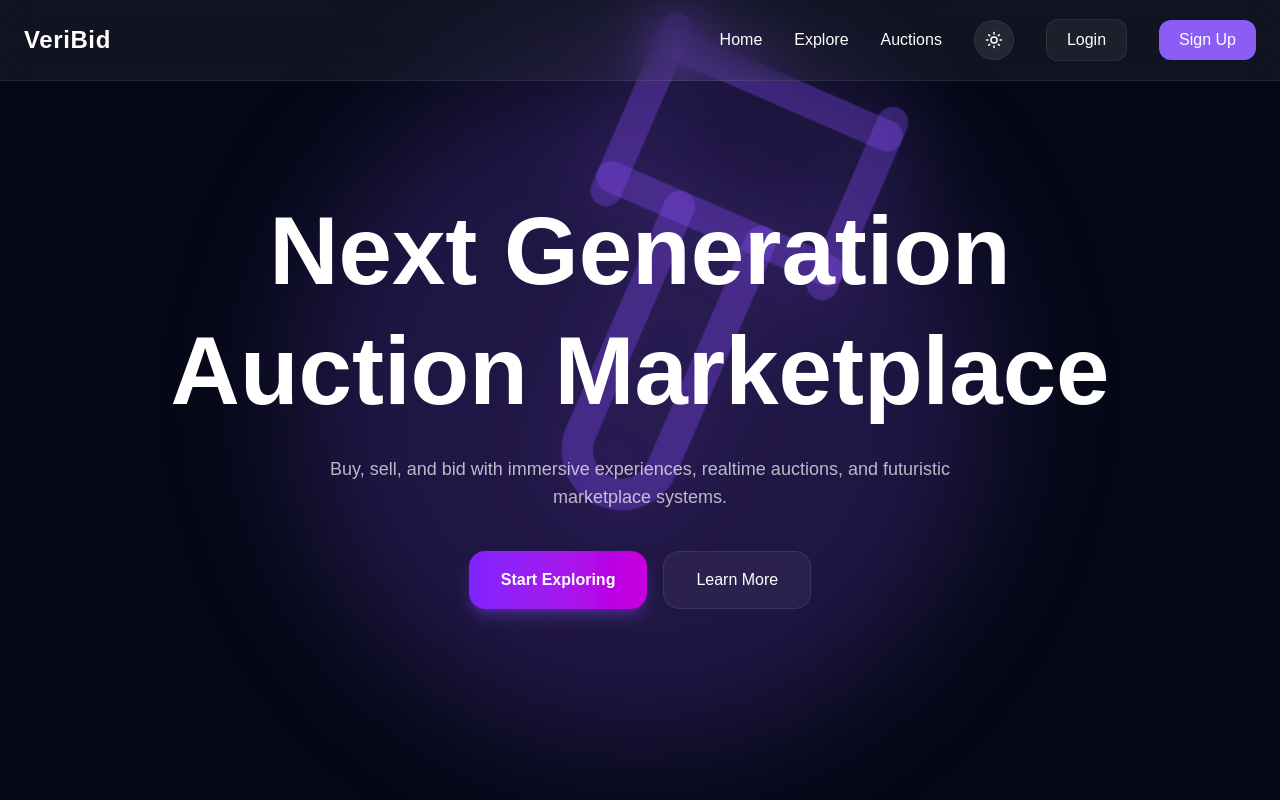
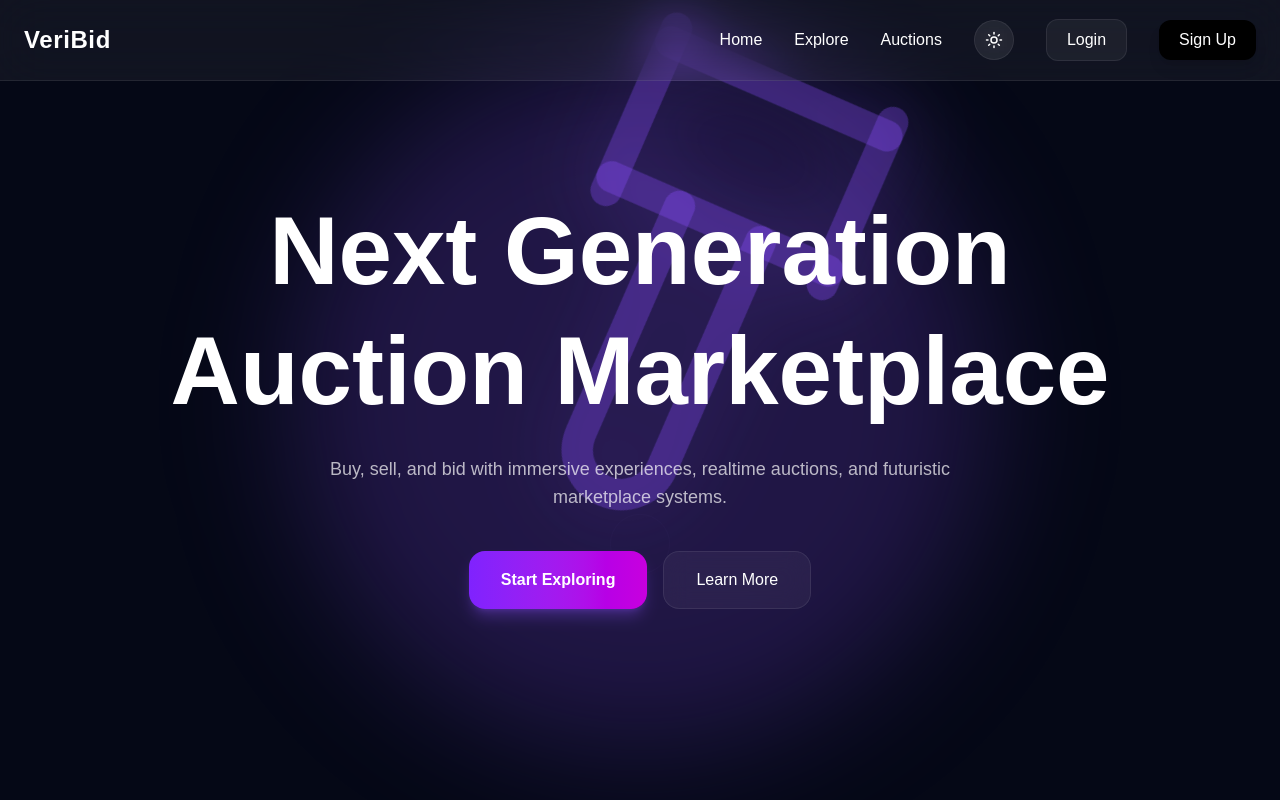
Before and after one commit to suyogvedak/veribid-platform, a Next.js app: page / in a window 1280 px wide. Built offline with nearby package versions, Linux system fonts and the light colour scheme.

Commit message:
regular changes

```diff
--- a/src/app/page.tsx
+++ b/src/app/page.tsx
@@ -1,6 +1,5 @@
 import Navbar from "@/components/navbar/navbar";
 import AuctionHammer from "@/components/hero/auction-hammer";
-import { Gavel } from "lucide-react";
 
 export default function HomePage() {
   return (
--- a/src/components/navbar/navbar.tsx
+++ b/src/components/navbar/navbar.tsx
@@ -75,10 +75,14 @@ export default function Navbar() {
   className="
     px-5 py-2
     rounded-xl
-                bg-[var(--primary)]
+    bg-black
     text-white
-                hover:opacity-90
-                transition
+    dark:bg-white
+    dark:text-black
+    hover:scale-105
+    transition-all
+    duration-300
+    shadow-lg
   "
 >
   Sign Up
```
Lines whose indentation alone changed are shown as unchanged.
